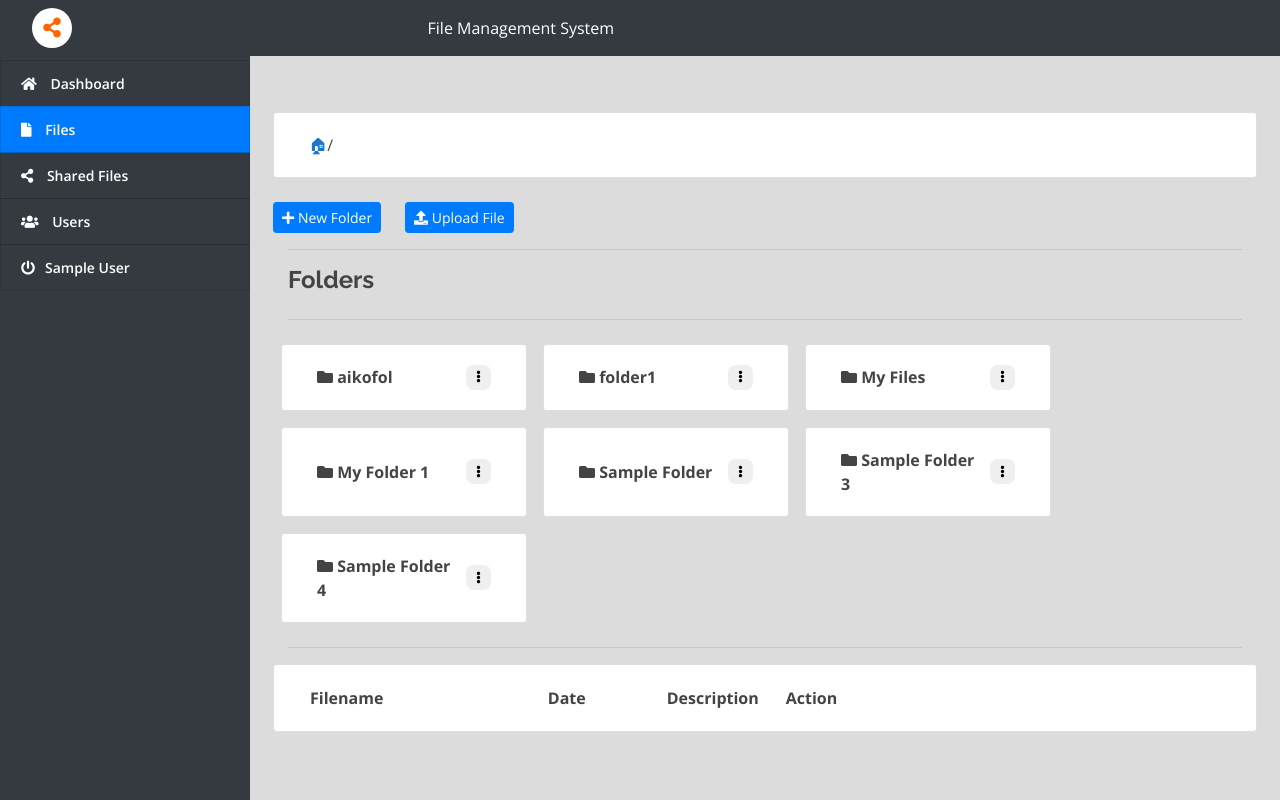
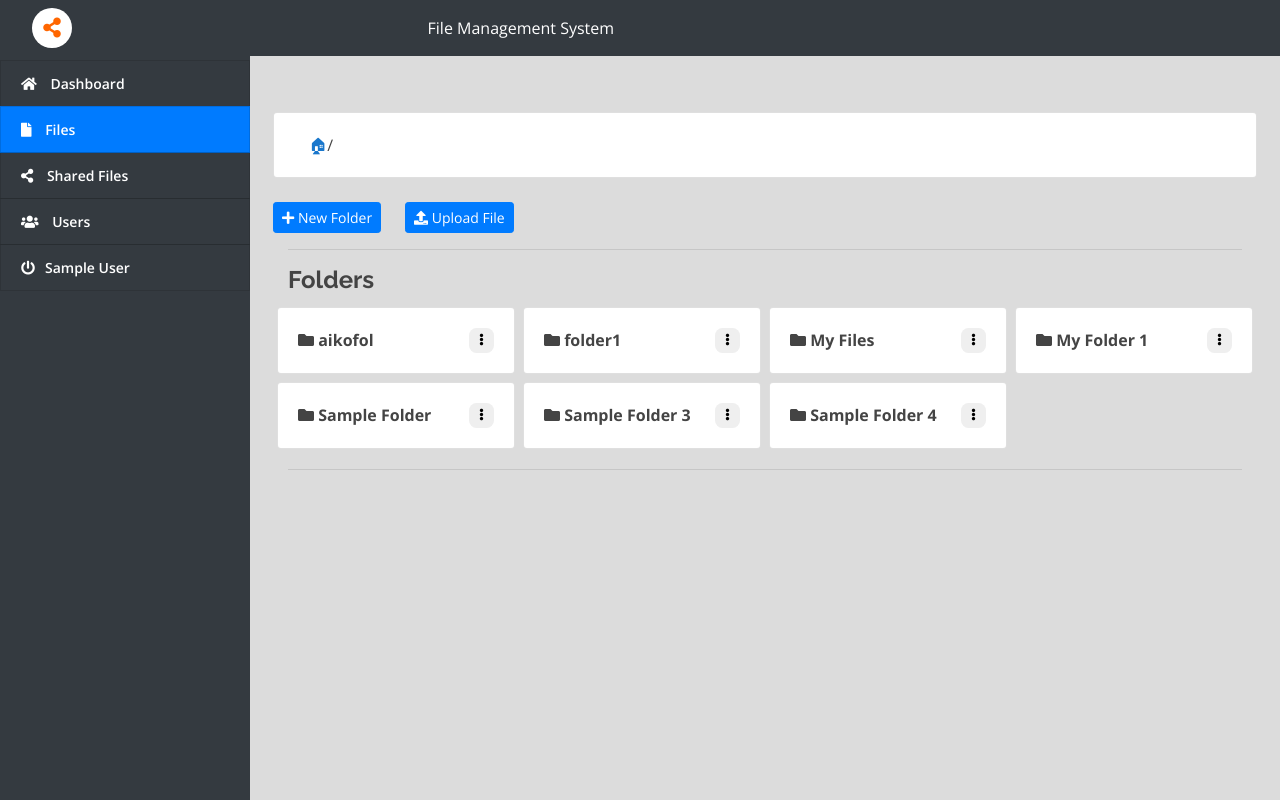
Before and after one commit to ruffaaaaa/deped-fms, a PHP site: page /index.php?page=files in a window 1280 px wide. Run offline with PHP 8.4, Linux system fonts and the light colour scheme; the visitor is signed in with stand-in values (Sample User, id 1); data comes from the database, SQL or seed files in the repository; lists and menus that the app fills with data are empty; some libraries are stand-ins or nearby versions.

Commit message:
naa koy giadd

```diff
--- a/files.php
+++ b/files.php
@@ -134,62 +134,75 @@ a.custom-menu-list span.icon{
             <button class="btn btn-primary btn-sm ml-4" id="new_file"><i class="fa fa-upload"></i> Upload File</button>
         </div>
         <hr>
-        <div class="row">
+        <?php if ($folders->num_rows >0): ?>
+        <div class="row mt-3">
             <div class="col-md-12"><h4><b>Folders</b></h4></div>
         </div>
-        <hr>
         <div class="row">
             <?php while ($row = $folders->fetch_assoc()): ?>
-        <div class="card col-md-3 mt-2 ml-2 mr-2 mb-2 folder-item" data-id="<?php echo $row['id'] ?>">
-            <div class="card-body d-flex justify-content-between align-items-center">
-                <large>
-                    <span><i class="fa fa-folder"></i></span>
-                    <b class="to_folder"><?php echo $row['name'] ?></b>
-                </large>
+                <div class="col-md-3 col-sm-6 col-12 p-1" data-id="<?php echo $row['id'] ?>">
+                    <div class="card folder-item" data-id="<?php echo $row['id'] ?>">
+                        <div class="card-body d-flex justify-content-between">
+                            <large><span><i class="fa fa-folder"></i></span> <b class="to_folder"> <?php echo $row['name'] ?></b></large>
                             <button class="icon-btn menu-btn"><i class="fa fa-ellipsis-v"></i></button>
+
                         </div>
+                    </div>
+
                 </div>
             <?php endwhile; ?>
         </div>
+        <?php else: ?>
+            <div class="row">
+                <div class="col-md-12">
+                    <div class="alert alert-info">No Folders Found</div>
+                </div>
+            </div>
+        <?php endif; ?>
 
         <hr>
+        <?php if ($files->num_rows > 0): ?>
+        <div class="row mt-2">
+            <div class="col-md-12"><h4><b>Folders</b></h4></div>
+        </div>
         <div class="row">
             <div class="card col-md-12">
-        <div class="card-body">
-            <div style="overflow-x: auto; -webkit-overflow-scrolling: touch;">
-                <table width="100%" class="table-responsive">
+                <div class="mt-2">
+                    <div class="table-responsive"> <!-- Bootstrap responsive wrapper -->
+                        <table class="table table-hover">
+                            <thead>
                                 <tr>
-                        <th width="40%" class="">Filename</th>
-                        <th width="20%" class="">Date</th>
-                        <th width="20%" class="">Description</th>
-                        <th width="10%" class="">Action</th>
+                                    <th class="w-40">File Name</th>
+                                    <th class="w-20">Date</th>
+                                    <th class="w-20">Description</th>
+                                    <th class="w-20">Action</th>
                                 </tr>
-                    <?php while ($row = $files->fetch_assoc()):
-                        // Extract file extension
-                        $fileExtension = pathinfo($row['file_path'], PATHINFO_EXTENSION);
-                    ?>
+                            </thead>
+                            <tbody>
+                                <?php while ($row = $files->fetch_assoc()): ?>
                                 <tr class='file-item' data-id="<?php echo $row['id'] ?>" data-name="<?php echo $row['name'] ?>" data-path="<?php echo $row['file_path'] ?>">
-                        <td>
-                            <large>
-                                <span><i class="fa fa-file"></i></span>
-                                <b class="to_file"> <?php echo $row['name'] ?>.<?php echo($fileExtension) ?></b>
-                            </large>
-                        </td>
+                                    <td><large><span><i class="fa fa-file"></i></span><b class="to_file"> <?php echo $row['name'] ?></b></large></td>
                                     <td><i class="to_file"><?php echo date('Y/m/d h:i A', strtotime($row['date_updated'])) ?></i></td>
                                     <td><i class="to_file"><?php echo $row['description'] ?></i></td>
                                     <td>
-                            <button class="meatball-menu-btn" data-id="<?php echo $row['id'] ?>" data-name="<?php echo $row['name'] ?>" data-path="<?php echo $row['file_path'] ?>">
-                                <i class="fa fa-ellipsis-h"></i>
-                            </button>
+                                        <button class="meatball-menu-btn" data-id="<?php echo $row['id'] ?>" data-name="<?php echo $row['name'] ?>" data-path="<?php echo $row['file_path'] ?>"><i class="fa fa-ellipsis-h"></i></button>
                                     </td>
                                 </tr>
                                 <?php endwhile; ?>
+                            </tbody>
                         </table>
                     </div>
                 </div>
             </div>
         </div>
-
+        <?php else: ?>
+            <div class="row">
+                <div class="col-md-12">
+                    <!-- <div class="alert alert-info">No Folders Found</div> -->
+                </div>
+            </div>
+        <?php endif; ?>
+    </div>
 </div>
 <!-- <div id="menu-folder-clone" style="display: none;">
 	<a href="javascript:void(0)" class="custom-menu-list file-option edit">Rename</a>
@@ -601,7 +614,6 @@ $('body').on('click', 'div.custom-menu .preview', function(e) {
     $('#image-preview-modal').fadeIn();
 });
 
-            // end js to preview files
 
 
 			$('.rename_file').keypress(function(e) {
```
Also changed, not shown: 3 other files. Lines whose indentation alone changed are shown as unchanged.
